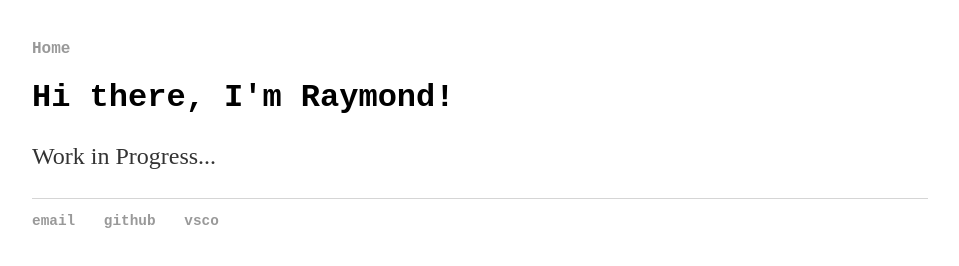
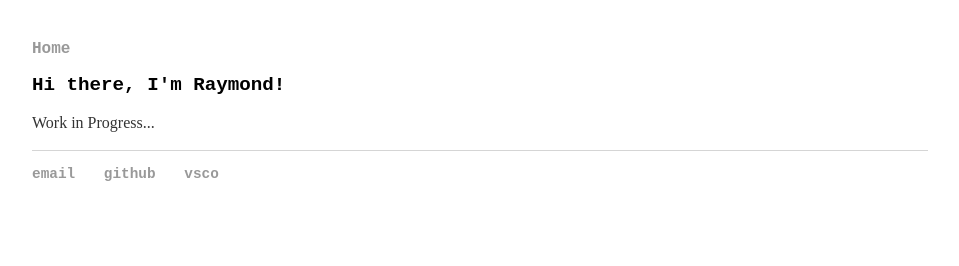
Before and after one commit to raysarinas/old-website, a plain HTML site: page index.html in a window 1280 px wide. Shown: the whole page, without its empty margins (160-1119 px from the left). Drawn offline with Linux system fonts and the light colour scheme.

Commit message:
changed font size

```diff
--- a/css/main.css
+++ b/css/main.css
@@ -20,11 +20,11 @@ a:hover {
     text-decoration: underline;
 }
 h1 {
-    font-size: 2em;
+    font-size: 1.2em;
     font-family:'Courier New', 'Courier New', 'Sans-Serif';
 }
 p {
-    font-size: 1.5em;
+    font-size: 1em;
     line-height: 1.4em;
     color: #333;
 }
```
